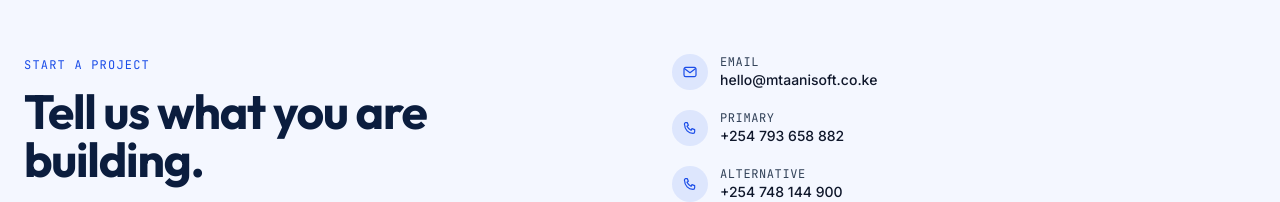
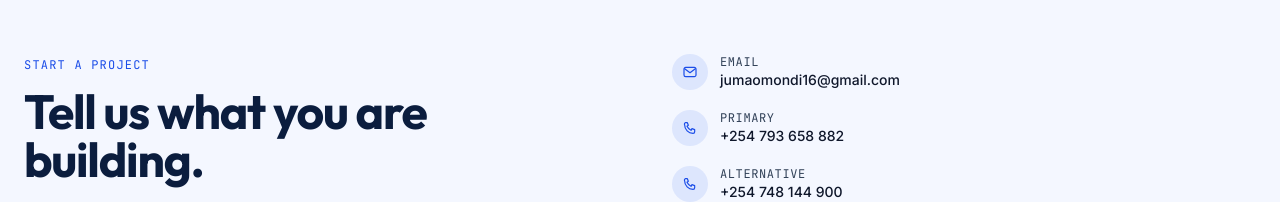
Before and after one commit to stevejj4/Mtaanisoft-Technologies-Website, a React (Vite) app: page / in a window 1280 px wide. Both pictures are taken after a click on the button "Contact Us". Shown: the part 137-339 px from the top of the page. Built offline with nearby package versions, Linux system fonts and the light colour scheme; the HTML template or start-up script is replaced by a standard one.

Commit message:
email to go to

```diff
--- a/src/pages/ContactPage.tsx
+++ b/src/pages/ContactPage.tsx
@@ -50,7 +50,7 @@ export default function ContactPage() {
           </div>
           <div className="space-y-5">
             {[
-              { icon: 'email', label: 'Email', value: 'hello@mtaanisoft.co.ke' },
+              { icon: 'email', label: 'Email', value: 'jumaomondi16@gmail.com' },
               { icon: 'phone', label: 'Primary', value: '+254 793 658 882' },
               { icon: 'phone', label: 'Alternative', value: '+254 748 144 900' },
               { icon: 'location', label: 'Location', value: 'Nairobi, Kenya' },
```
